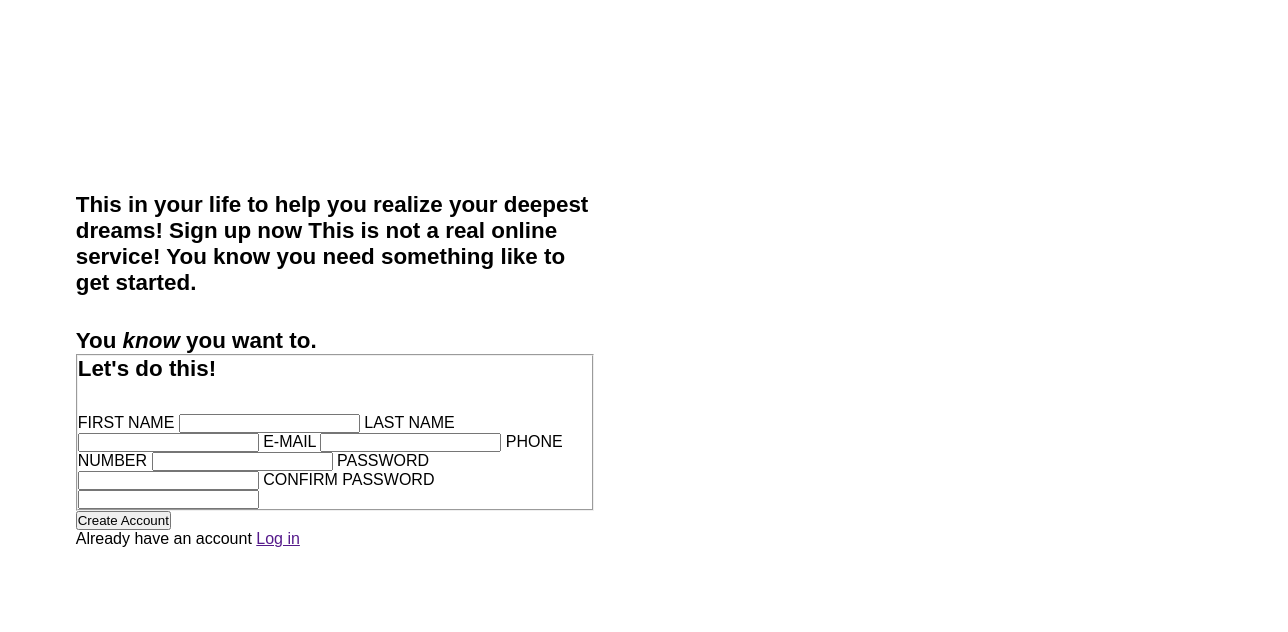
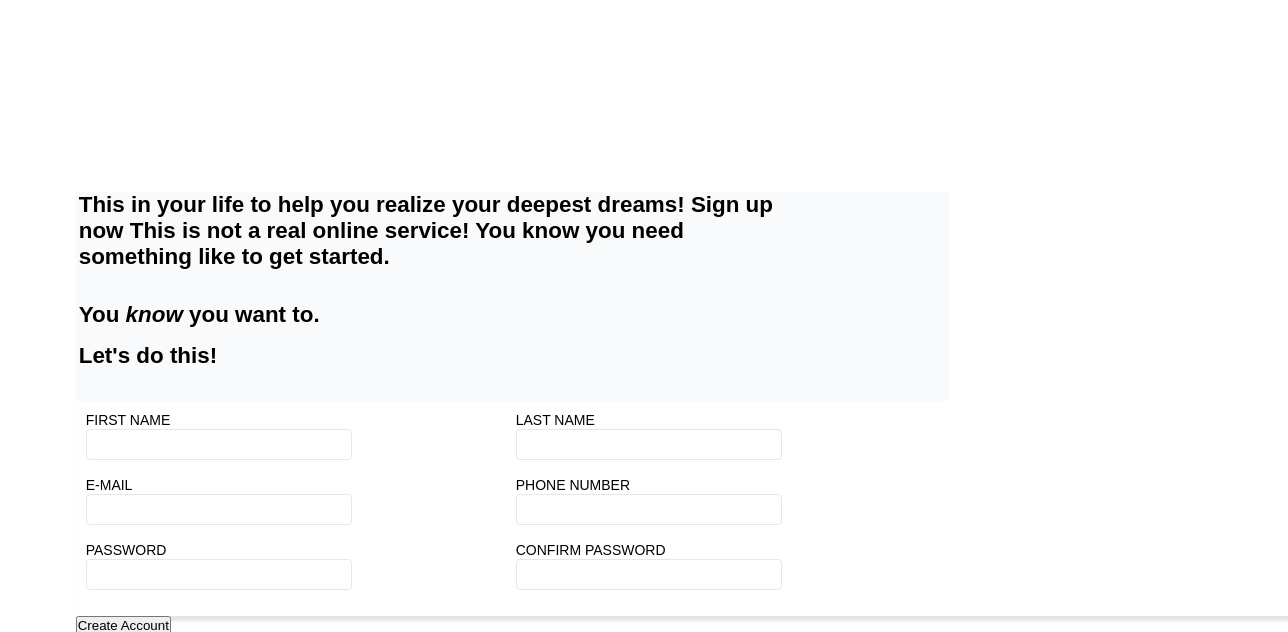
Before and after one commit to CL02089/sign-up-form, a plain HTML site: page index.html in a window 1280 px wide. Shown: the top 632 px of the page, 1288 px wide, since content can reach past the window. Drawn offline with Linux system fonts and the light colour scheme.

Commit message:
Styling the input fields

```diff
--- a/index.html
+++ b/index.html
@@ -30,18 +30,33 @@
               <div id="form-header">
                 <p>Let's do this!</p>
               </div>
+              <div class="field-container">
+                <div class="column">
                   <label for="fname">FIRST NAME</label>
                   <input type="text" id="fname" name="fname" />
+
+                  <label for="email">E-MAIL</label>
+                  <input type="email" id="email" name="email" />
+
+                  <label for="password">PASSWORD</label>
+                  <input type="password" id="password" name="password" />
+                </div>
+
+                <div class="column">
                   <label for="lname">LAST NAME</label>
                   <input type="text" id="lname" name="lname" />
-              <label for="email">E-MAIL</label>
-              <input type="email" id="email" name="email" />
+
                   <label for="phone">PHONE NUMBER</label>
                   <input type="tel" id="phone" name="phone" />
-              <label for="password">PASSWORD</label>
-              <input type="password" id="password" name="password" />
+
                   <label for="conf-password">CONFIRM PASSWORD</label>
-              <input type="password" id="conf-password" name="conf-password" />
+                  <input
+                    type="password"
+                    id="conf-password"
+                    name="conf-password"
+                  />
+                </div>
+              </div>
             </fieldset>
             <button type="submit">Create Account</button>
             <div>Already have an account <a href="">Log in</a></div>
--- a/style.css
+++ b/style.css
@@ -41,6 +41,13 @@ img {
 
 .text-and-form {
   margin: 12rem 5rem 12rem 5rem;
+  background-color: #f9fafb;
+}
+
+.text {
+  padding-left: 3px;
+  margin-bottom: 15px;
+  max-width: 700px;
 }
 
 p {
@@ -52,6 +59,43 @@ p:first-child {
   padding-bottom: 2rem;
 }
 
-form {
-  display: block;
+fieldset {
+  border: none;
 }
+
+.field-container {
+  display: flex;
+  width: 100%;
+  max-width: 700px;
+  margin: 0 auto;
+  gap: 10rem;
+  align-items: flex-start;
+  padding-right: 32rem;
+  box-shadow: 0.1rem 0.3rem 0.2rem rgba(202, 202, 202, 0.5);
+  background-color: #ffffff;
+}
+
+.column {
+  width: 100%;
+  padding: 10px;
+}
+
+.column input[type='text'],
+.column input[type='tel'],
+.column input[type='password'],
+.column input[type='email'] {
+  width: 100%;
+  padding: 7px;
+  margin-bottom: 1rem;
+  border: 1px solid #e5e7eb;
+  border-radius: 4px;
+}
+
+.column label {
+  font-size: 14px;
+  margin-bottom: 1px;
+}
+
+#form-header {
+  padding-left: 3px;
+}
```
Lines whose indentation alone changed are shown as unchanged.
